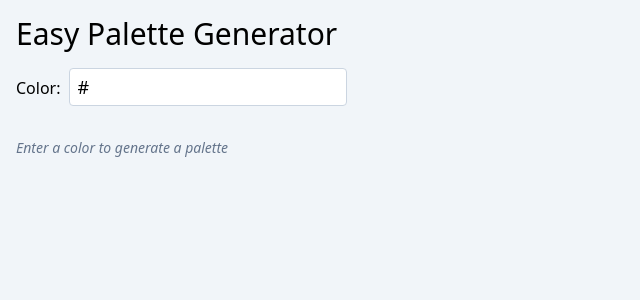
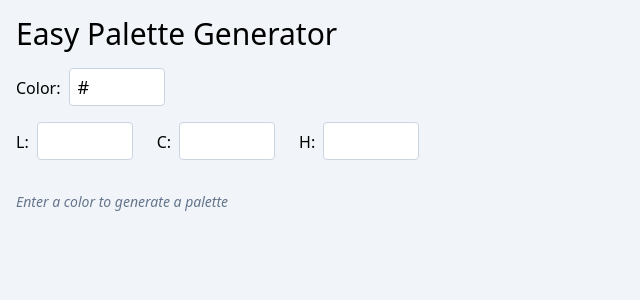
Before and after one commit to johannesschweig/easy-palette, a Vue app: page / in a window 1280 px wide. Shown: the top 300 px of the page, without its empty margins (0-640 px from the left). Built offline with nearby package versions, Linux system fonts and the light colour scheme.

Commit message:
lch input

```diff
--- a/src/App.vue
+++ b/src/App.vue
@@ -1,9 +1,12 @@
 <script setup>
 import Color from "./components/Color.vue";
 import { ref } from "vue";
-import { generatePalette, BASE_LEVELS, oklchToHex } from "./utils.js";
+import { generatePalette, BASE_LEVELS, oklchToHex, hexToOklch } from "./utils.js";
 
-const hexColor = defineModel({ default: "#" });
+const hexColor = ref('#')
+const lum = ref()
+const chroma = ref()
+const hue = ref()
 const palette = ref([]);
 
 function isHexColor(color) {
@@ -18,11 +21,22 @@ function isHexColor(color) {
 }
 
 function changeHexColor() {
-	if (isHexColor(hexColor.value)) {
-		palette.value = generatePalette(hexColor.value);
+  if (isHexColor(hexColor.value)) {
+    const color = hexToOklch(hexColor.value)
+    lum.value = color.l
+    chroma.value = color.c
+    hue.value = color.h
+    palette.value = generatePalette(color);
 	}
 }
 
+function changeOKLCH() {
+  if (lum && chroma && hue) {
+    const color = {mode: 'oklch', l: lum.value, c: chroma.value, h: hue.value}
+    hexColor.value = oklchToHex(color)
+    palette.value = generatePalette(color);
+	}
+}
 function getExportJSON() {
   return BASE_LEVELS.reduce((acc, level, index) => {
       acc[level] = {
@@ -36,9 +50,41 @@ function getExportJSON() {
 
 <template>
   <div class='text-3xl mb-4'>Easy Palette Generator</div>
+  <div class='mb-4'>
+    <span class='mr-2'>Color:</span>
+    <input class='border border-slate-300 rounded px-2 py-1 text-lg mr-2 w-24' v-model='hexColor' @change='changeHexColor'></input>
+  </div>
   <div class='mb-8'>
-    <span class='mr-2'>Color:</span>
-    <input class='border border-slate-300 rounded px-2 py-1 text-lg mr-2' v-model='hexColor' @change='changeHexColor'></input>
+    <span class='mr-2'>L:</span>
+    <input
+      type='number'
+      min='0'
+      max='1'
+      step='0.05'
+      class='border border-slate-300 rounded px-2 py-1 text-lg mr-6 w-24'
+      v-model='lum'
+      @change='changeOKLCH'>
+    </input>
+    <span class='mr-2'>C:</span>
+    <input
+      type='number'
+      min='0'
+      max='1'
+      step='0.05'
+      class='border border-slate-300 rounded px-2 py-1 text-lg mr-6 w-24'
+      v-model='chroma'
+      @change='changeOKLCH'>
+    </input>
+    <span class='mr-2'>H:</span>
+    <input
+      type='number'
+      min='0'
+      max='360'
+      step='5'
+      class='border border-slate-300 rounded px-2 py-1 text-lg mr-6 w-24'
+      v-model='hue'
+      @change='changeOKLCH'>
+    </input>
   </div>
   <div v-if='palette.length'>
     <div class='grid grid-cols-3 md:grid-cols-6 lg:grid-cols-11'>
--- a/src/utils.js
+++ b/src/utils.js
@@ -37,12 +37,10 @@ const getChromaModifier = (level, chroma) => {
 };
 
 // Function to generate Tailwind color palette
-export const generatePalette = (hexColor) => {
+export const generatePalette = (baseColor) => {
 	// const palette = {};
 	const palette = [];
 
-	// Calculate luminance to determine where the base color falls
-	const baseColor = hexToOklch(hexColor);
 	// there is no hue returned if the color is greyscale
 	if (!baseColor.h) {
 	  baseColor.h = 0
```
